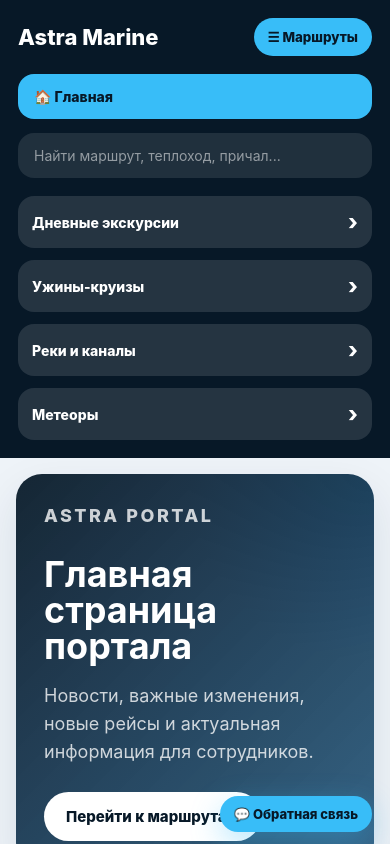
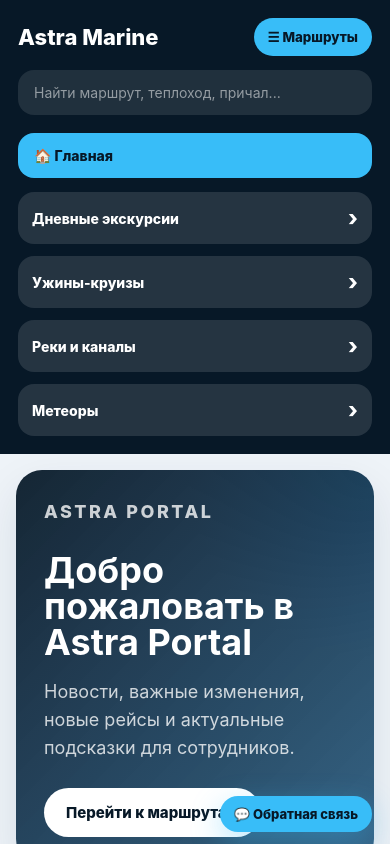
Before and after one commit to zadiraynos/astra-routes, a React (Vite) app: page / in a window 390 px wide. Both pictures are taken after a click on the button "☰ Маршруты". Shown: the top 844 px of the page. Built offline with nearby package versions, Linux system fonts and the light colour scheme.

Commit message:
fix mobile search styles

```diff
--- a/src/App.jsx
+++ b/src/App.jsx
@@ -25,11 +25,7 @@ export default function App() {
   const route = selectedRoute
 
   useEffect(() => {
-    if (galleryOpen) {
-      document.body.style.overflow = 'hidden'
-    } else {
-      document.body.style.overflow = 'auto'
-    }
+    document.body.style.overflow = galleryOpen ? 'hidden' : 'auto'
 
     return () => {
       document.body.style.overflow = 'auto'
@@ -70,6 +66,11 @@ export default function App() {
     return searchText.includes(query)
   })
 
+  const goHome = () => {
+    setPage('home')
+    setMobileMenuOpen(false)
+  }
+
   const selectRoute = (item) => {
     setSelectedRoute(item)
     setPage('routes')
@@ -102,7 +103,9 @@ export default function App() {
     <main className="page">
       <aside className={`sidebar ${mobileMenuOpen ? 'mobile-open' : ''}`}>
         <div className="sidebar-top">
-          <div className="logo">Astra Marine</div>
+          <button className="logo logo-button" onClick={goHome}>
+            Astra Marine
+          </button>
 
           <button
             className="mobile-menu-button"
@@ -112,19 +115,25 @@ export default function App() {
           </button>
         </div>
 
+        <div className="mobile-search-wrap">
+          <input
+            className="search mobile-search"
+            placeholder="Найти маршрут, теплоход, причал..."
+            value={search}
+            onChange={(e) => setSearch(e.target.value)}
+          />
+        </div>
+
         <div className="sidebar-content">
           <button
             className={`home-button ${page === 'home' ? 'active' : ''}`}
-            onClick={() => {
-              setPage('home')
-              setMobileMenuOpen(false)
-            }}
+            onClick={goHome}
           >
             🏠 Главная
           </button>
 
           <input
-            className="search"
+            className="search desktop-search"
             placeholder="Найти маршрут, теплоход, причал..."
             value={search}
             onChange={(e) => setSearch(e.target.value)}
@@ -186,10 +195,10 @@ export default function App() {
             <div className="home-hero">
               <p className="eyebrow">Astra Portal</p>
 
-              <h1>Главная страница портала</h1>
+              <h1>Добро пожаловать в Astra Portal</h1>
 
               <p>
-                Новости, важные изменения, новые рейсы и актуальная информация
+                Новости, важные изменения, новые рейсы и актуальные подсказки
                 для сотрудников.
               </p>
 
@@ -202,13 +211,9 @@ export default function App() {
               {news.map((item) => (
                 <article className="news-card" key={item.id}>
                   <div className="news-icon">{item.icon}</div>
-
                   <span>{item.type}</span>
-
                   <h2>{item.title}</h2>
-
                   <p>{item.text}</p>
-
                   <small>{item.date}</small>
                 </article>
               ))}
--- a/src/index.css
+++ b/src/index.css
@@ -26,6 +26,8 @@ button {
   cursor: pointer;
 }
 
+/* LAYOUT */
+
 .page {
   min-height: 100vh;
   display: grid;
@@ -49,6 +51,14 @@ button {
   font-weight: 800;
 }
 
+.logo-button {
+  border: none;
+  background: transparent;
+  color: white;
+  text-align: left;
+  cursor: pointer;
+}
+
 .mobile-menu-button {
   display: none;
 }
@@ -56,6 +66,39 @@ button {
 .sidebar-content {
   display: block;
 }
+
+.content {
+  padding: 36px;
+  padding-bottom: 120px;
+}
+
+/* SEARCH */
+
+.search {
+  width: 100%;
+  margin-bottom: 18px;
+  padding: 14px 16px;
+  border: none;
+  border-radius: 16px;
+  outline: none;
+  background: rgba(255, 255, 255, 0.1);
+  color: white;
+  font-size: 14px;
+}
+
+.search::placeholder {
+  color: rgba(255, 255, 255, 0.52);
+}
+
+.mobile-search-wrap {
+  display: none;
+}
+
+.desktop-search {
+  display: block;
+}
+
+/* MENU */
 
 .home-button {
   width: 100%;
@@ -74,22 +117,6 @@ button {
 .home-button:hover {
   background: #38bdf8;
   color: #071827;
-}
-
-.search {
-  width: 100%;
-  margin-bottom: 18px;
-  padding: 14px 16px;
-  border: none;
-  border-radius: 16px;
-  outline: none;
-  background: rgba(255, 255, 255, 0.1);
-  color: white;
-  font-size: 14px;
-}
-
-.search::placeholder {
-  color: rgba(255, 255, 255, 0.52);
 }
 
 .route-groups {
@@ -155,10 +182,6 @@ button {
   font-size: 14px;
 }
 
-.content {
-  padding: 36px;
-}
-
 /* HOME PAGE */
 
 .home-page {
@@ -186,9 +209,9 @@ button {
 }
 
 .home-hero h1 {
-  max-width: 800px;
+  max-width: 900px;
   margin-bottom: 18px;
-  font-size: clamp(38px, 6vw, 72px);
+  font-size: clamp(42px, 5vw, 64px);
   line-height: 0.95;
 }
 
@@ -533,7 +556,7 @@ button {
   position: fixed;
   right: 24px;
   bottom: 24px;
-  z-index: 50;
+  z-index: 20;
 }
 
 .feedback-link {
@@ -599,6 +622,19 @@ button {
     font-weight: 800;
   }
 
+  .mobile-search-wrap {
+    display: block;
+    margin-top: 14px;
+  }
+
+  .mobile-search {
+    margin-bottom: 0;
+  }
+
+  .desktop-search {
+    display: none;
+  }
+
   .sidebar-content {
     display: none;
     margin-top: 18px;
@@ -610,6 +646,7 @@ button {
 
   .content {
     padding: 16px;
+    padding-bottom: 100px;
   }
 
   .home-hero,
@@ -620,7 +657,11 @@ button {
     border-radius: 26px;
   }
 
-  .home-hero h1,
+  .home-hero h1 {
+    font-size: 36px;
+    line-height: 1;
+  }
+
   .hero h1 {
     font-size: 38px;
     line-height: 1;
@@ -684,26 +725,4 @@ button {
     max-height: 78vh;
     border-radius: 18px;
   }
-  .content {
-  padding-bottom: 120px;
 }
-
-.home-hero h1 {
-  max-width: 900px;
-  font-size: clamp(42px, 5vw, 64px);
-}
-
-.feedback-footer {
-  z-index: 20;
-}
-
-@media (max-width: 768px) {
-  .home-hero h1 {
-    font-size: 36px;
-  }
-
-  .content {
-    padding-bottom: 100px;
-  }
-}
-}
```
